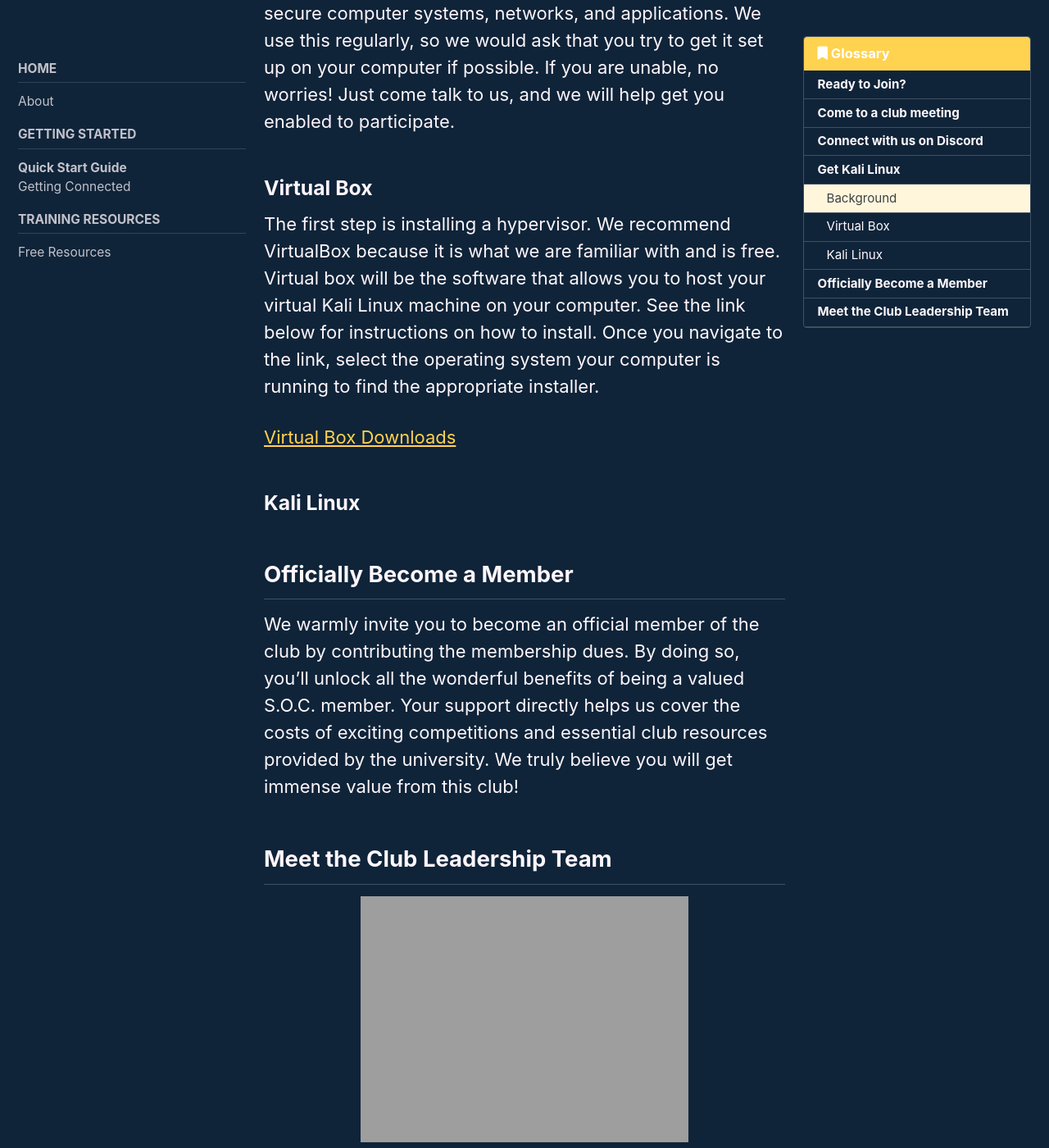
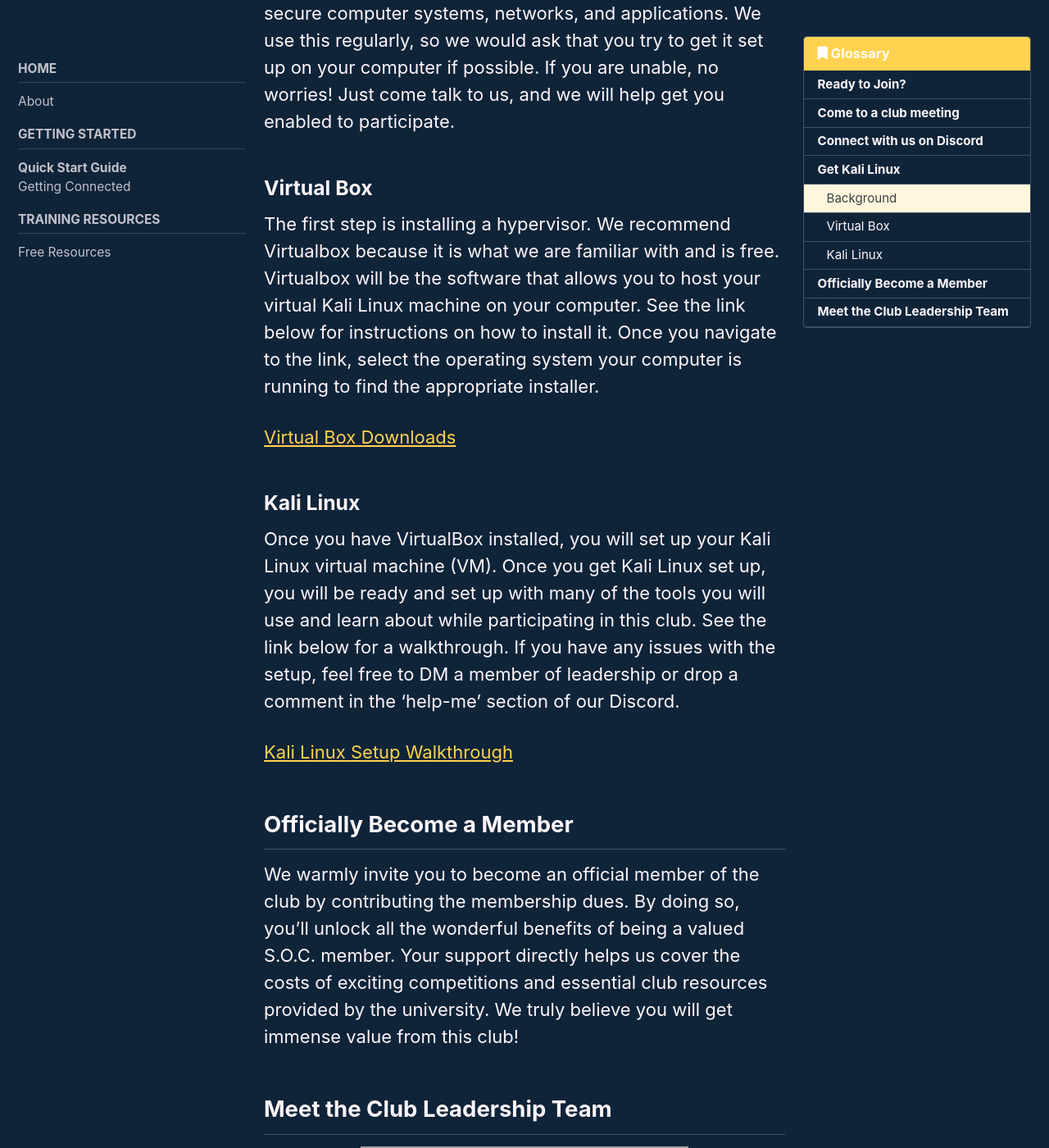
Before and after one commit to USUSOC/ususoc.github.io, a Jekyll site: the page built from _pages/doc_quick-start-guide.md, in a window 1280 px wide and 1400 px high, scrolled down 1300 px. Shown: the whole window at 82% size. Built offline with Jekyll 4.4.1, drawn with Linux system fonts in a browser that asks for light colours; cached includes are drawn as plain includes.

Commit message:
Update doc_quick-start-guide.md

```diff
--- a/_pages/doc_quick-start-guide.md
+++ b/_pages/doc_quick-start-guide.md
@@ -28,13 +28,16 @@
 Kali Linux is a specialized, open-source operating system designed for penetration testing and ethical hacking. It provides a comprehensive suite of tools and resources for cybersecurity professionals and enthusiasts to assess and secure computer systems, networks, and applications. We use this regularly, so we would ask that you try to get it set up on your computer if possible. If you are unable, no worries! Just come talk to us, and we will help get you enabled to participate.
 
 ### Virtual Box
-The first step is installing a hypervisor. We recommend VirtualBox because it is what we are familiar with and is free. Virtual box will be the software that allows you to host your virtual Kali Linux machine on your computer. See the link below for instructions on how to install. Once you navigate to the link, select the operating system your computer is running to find the appropriate installer.
+The first step is installing a hypervisor. We recommend Virtualbox because it is what we are familiar with and is free. Virtualbox will be the software that allows you to host your virtual Kali Linux machine on your computer. See the link below for instructions on how to install it. Once you navigate to the link, select the operating system your computer is running to find the appropriate installer.
 
 
 [Virtual Box Downloads](https://www.virtualbox.org/wiki/Downloads)
 
 ### Kali Linux
+Once you have VirtualBox installed, you will set up your Kali Linux virtual machine (VM). Once you get Kali Linux set up, you will be ready and set up with many of the tools you will use and learn about while participating in this club. See the link below for a walkthrough. If you have any issues with the setup, feel free to DM a member of leadership or drop a comment in the 'help-me' section of our Discord.
 
+
+[Kali Linux Setup Walkthrough](https://linuxiac.com/kali-linux-on-virtualbox/)
 
 ## Officially Become a Member
 
```
